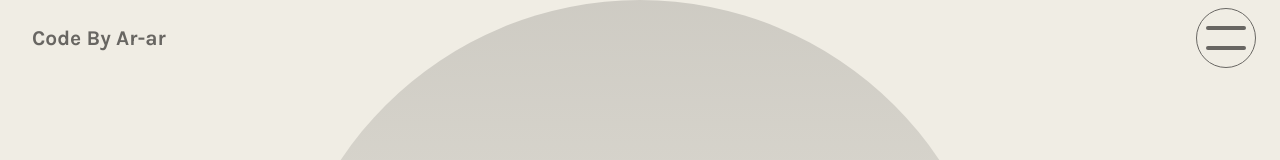
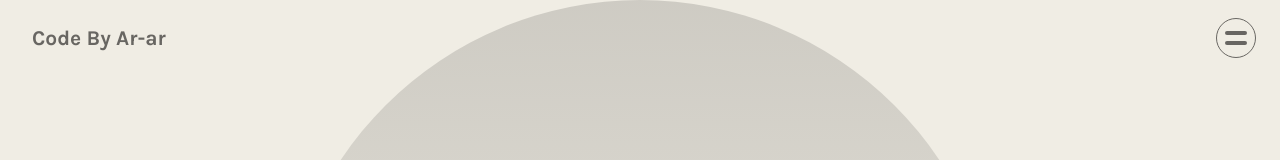
Before and after one commit to DevAdora/Me, a plain HTML site: page index.html in a window 1280 px wide. Shown: the top 160 px of the page. Drawn offline with nearby package versions, Linux system fonts and the light colour scheme.

Commit message:
Edit burger button

```diff
--- a/styles/main.css
+++ b/styles/main.css
@@ -181,8 +181,8 @@ nav {
   display: flex;
   align-items: center;
   justify-content: center;
-  width: 60px;
-  height: 60px;
+  width: 40px;
+  height: 40px;
   border-radius: 50%;
   position: fixed;
   z-index: 2000;
@@ -198,18 +198,18 @@ nav {
   content: "";
   position: absolute;
   background-color: var(--kendal-charcoal-color);
-  width: 70%;
+  width: 60%;
   height: 4px;
   border-radius: 2px;
   transition: transform 0.5s ease;
 }
 
 .burger:before {
-  transform: translateY(-10px);
+  transform: translateY(-5px);
 }
 
 .burger:after {
-  transform: translateY(10px);
+  transform: translateY(5px);
 }
 .burger.open {
   background-color: transparent;
```
